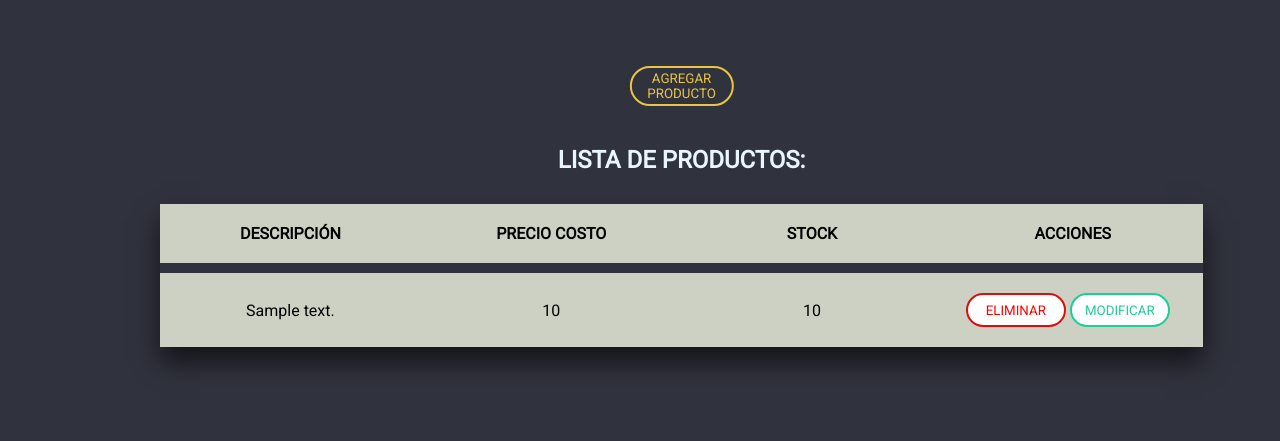
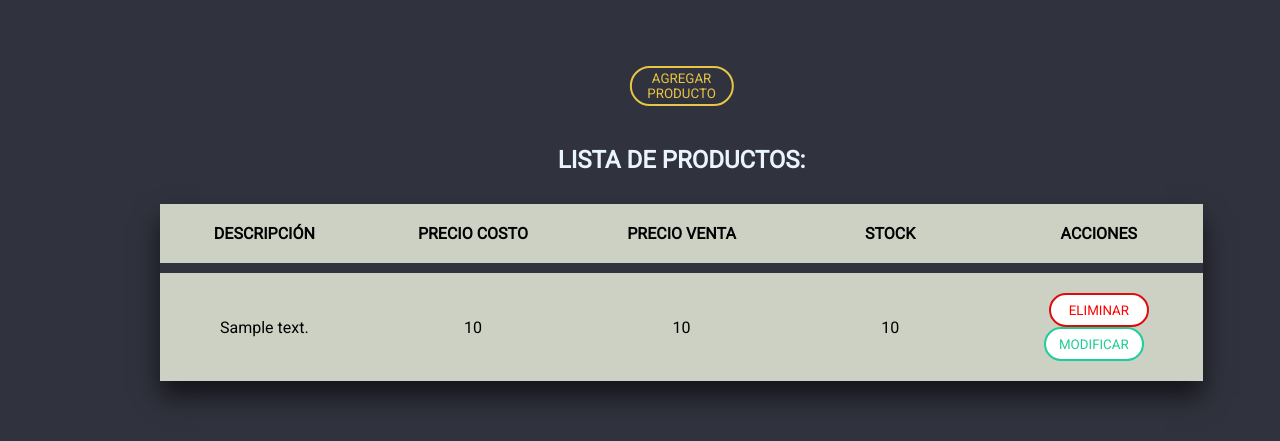
Before and after one commit to FrancoBrizuela01/TecnoCel-PHP-JS-MVC, a PHP site: page /controllers/Productos.php in a window 1280 px wide. Shown: the part 87-528 px from the top of the page. Run offline with PHP 8.4, Linux system fonts and the light colour scheme; the visitor is signed in with stand-in values (Sample User, id 1); tables that the repository leaves empty or names only in its code hold one stand-in row (values such as "Sample post").

Commit message:
modification of queries and views

```diff
--- a/controllers/CompraInsumos.php
+++ b/controllers/CompraInsumos.php
@@ -10,9 +10,6 @@ $p = new Producto();
 
 if (count($_POST) > 0) {
 
-    if (!isset($_POST['codigo'])) die("Escribir codigo");
-    if (!isset($_POST['stock'])) die("Escribir codigo");
-
     $p->ComprarInsumos($_POST['codigo'], $_POST['stock']);
 
     header('location: ../controllers/Productos.php');
--- a/controllers/Productos.php
+++ b/controllers/Productos.php
@@ -17,17 +17,14 @@ if (isset($_POST['cancelar'])) {
 
 if (isset($_POST['Modificar'])) {
 
-    $p->ModificarProducto($_POST['descripcion'], $_POST['precio_costo'], $_POST['proveedor'],                          $_POST['stock'], $_POST['id']);
+    $p->ModificarProducto($_POST['precio_costo'], $_POST['precio_venta'], $_POST['id']);
     header('Location: ../controllers/Productos.php');
 }
 
 if (count($_POST) > 0) {
 
-    if (!isset($_POST['nombre'])) die('Escribir el nombre');
-    if (!isset($_POST['desc'])) die('Escribir descripcion');
-    if (!isset($_POST['precio'])) die('Escribir el precio');
 
-    $p->NuevoProducto($_POST['desc'], $_POST['precio'], $_POST['nombre'], $_POST['stock']);
+    $p->NuevoProducto($_POST['desc'], $_POST['precio_costo'], $_POST['precio_venta'], $_POST['stock']);
 
     header('location: ../controllers/Productos.php');
 } else {
--- a/controllers/Ventas.php
+++ b/controllers/Ventas.php
@@ -13,7 +13,7 @@ $p = new Producto();
 
 if (count($_POST) > 0) {
 
-    $ven->AgregarVenta($_POST['fecha'], $_POST['total']);
+    $ven->AgregarVenta($_POST['fecha'], $_POST['cantidad'], $_POST['codigo']);
     $p->VentaRealizada($_POST['codigo'], $_POST['cantidad']);
 
     header('location: ../controllers/Ventas.php');
--- a/html/pedidoInsumos.php
+++ b/html/pedidoInsumos.php
@@ -19,13 +19,13 @@
             <table>
                 <tr>
                     <th>PRODUCTO</th>
-                    <th>STOCK</th>
+                    <th>CANTIDAD</th>
                     <th>ACCIONES</th>
                 </tr>
                 <tr>
                     <td>
                         <select id="codigo" name="codigo">
-                            <?php foreach ($this->insu as $a) {  ?>
+                            <?php foreach ($this->insumos as $a) {  ?>
                                 <option value="<?= htmlentities($a['codigo_producto']) ?>"><?= htmlentities($a['descripcion']) ?></option>
                             <?php } ?>
                         </select>
--- a/html/productos.php
+++ b/html/productos.php
@@ -20,6 +20,7 @@
             <tr>
                 <th>DESCRIPCIÓN</th>
                 <th>PRECIO COSTO</th>
+                <th>PRECIO VENTA</th>
                 <th>STOCK</th>
                 <th>ACCIONES</th>
             </tr>
@@ -27,6 +28,7 @@
                 <tr>
                     <td><?= htmlentities($p['descripcion']) ?></td>
                     <td><?= htmlentities($p['precio_costo']) ?></td>
+                    <td><?= htmlentities($p['precio_venta']) ?></td>
                     <td><?= htmlentities($p['stock']) ?></td>
                     <td>
                         <button class="btn-eliminar"><a href='../controllers/EliminarProducto.php?id=<?= htmlentities($p['codigo_producto']) ?> '>ELIMINAR </a></button>
@@ -47,20 +49,14 @@
                 <tr>
                     <th>DESCRIPCIÓN</th>
                     <th>PRECIO COSTO</th>
-                    <th>PROVEEDOR</th>
+                    <th>PRECIO VENTA</th>
                     <th>STOCK</th>
                     <th>ACCIONES</th>
                 </tr>
                 <tr>
                     <td><input type="text" name="desc" id="desc"></td>
-                    <td><input type="number" name="precio" id="precio" value=""></td>
-                    <td>
-                        <select name="nombre" id="nombre">
-                            <?php foreach ($this->prove as $p) {  ?>
-                                <option><?= htmlentities($p['nombre']) ?></option>
-                            <?php } ?>
-                        </select>
-                    </td>
+                    <td><input type="number" name="precio_costo" id="precio_costo" value=""></td>
+                    <td><input type="number" name="precio_venta" id="precio_venta" value=""></td>
                     <td><input type="number" name="stock" id="stock"></td>
                     <td>
                         <button type="submit" class="btn-modificar">CONFIRMAR</button>
@@ -77,10 +73,8 @@
             <table>
                 <tr>
                     <th>SELECCIONE UN PRODUCTO</th>
-                    <th>NUEVA DESCRIPCIÓN</th>
                     <th>NUEVO PRECIO COSTO</th>
-                    <th>NUEVO PROVEEDOR</th>
-                    <th>NUEVO STOCK</th>
+                    <th>NUEVO PRECIO VENTA</th>
                     <th>ACCIONES</th>
                 </tr>
                 <tr>
@@ -91,16 +85,8 @@
                             <?php  } ?>
                         </select>
                     </td>
-                    <td><input type="text" name="descripcion" id="descripcion" value=""></td>
                     <td><input type="number" name="precio_costo" id="precio_costo" value=""></td>
-                    <td>
-                        <select id="proveedor" name="proveedor">
-                            <?php foreach ($this->prove as $p) { ?>
-                                <option value="<?= htmlentities($p['nombre']) ?>"><?= htmlentities($p['nombre']) ?></option>
-                            <?php  } ?>
-                        </select>
-                    </td>
-                    <td><input type="number" name="stock" id="stock" value=""></td>
+                    <td><input type="number" name="precio_venta" id="precio_venta" value=""></td>
                     <td id="">
                         <a><button type="submit" name="Modificar" value="Modificar" class="btn-modificar">MODIFICAR</button></a>
                         <a href="#Divcontainer"><button type="submit" name="cancelar" value="Cancelar" class="btn-eliminar" onclick="ocultarModificarEmpleados()">CANCELAR</button></a>
--- a/html/ventas.php
+++ b/html/ventas.php
@@ -17,7 +17,6 @@
             <table>
                 <tr>
                     <th>FECHA</th>
-                    <th>TOTAL</th>
                     <th>PRODUCTO</th>
                     <th>CANTIDAD</th>
                     <th>ACCIONES</th>
@@ -25,7 +24,6 @@
                 <tr>
                 <tr>
                     <td><input type="date" name="fecha" id="fecha" value=""></td>
-                    <td><input type="number" name="total" id="total" value=""></td>
                     <td>
                         <select id="codigo" name="codigo">
                             <?php foreach ($this->productos as $p) {  ?>
--- a/models/Producto.php
+++ b/models/Producto.php
@@ -14,7 +14,7 @@ class Producto extends model
         return $this->db->fetchAll();
     }
 
-    public function NuevoProducto($desc, $precio, $nombre, $stock)
+    public function NuevoProducto($desc, $precio_costo, $precio_venta, $stock)
     {
 
         if (!isset($desc)) throw new ValidacionException('error 1');
@@ -22,21 +22,18 @@ class Producto extends model
         if (strlen($desc) > 20) throw new ValidacionException('error 3');
         $desc = $this->db->escape($desc);
 
-        if (!isset($nombre)) throw new ValidacionException('error 4');
-        if (strlen($nombre) < 1) throw new ValidacionException('error 5');
-        if (strlen($nombre) > 20) throw new ValidacionException('error 6');
-        $nombre = $this->db->escape($nombre);
+        if (!is_numeric($precio_costo)) throw new ValidacionException1('error 4');
+        if (!ctype_digit($precio_costo))  throw new ValidacionException1('error 5');
 
-        if (strlen($precio) < 1) throw new ValidacionException('error 7');
-        if (strlen($precio) > 40) throw new ValidacionException('error 8');
-        $precio = $this->db->escape($precio);
+        if (!is_numeric($precio_venta)) throw new ValidacionException1('error 6');
+        if (!ctype_digit($precio_venta))  throw new ValidacionException1('error 7');
 
-        if (!is_numeric($stock)) throw new ValidacionException1('error 9');
-        if (!ctype_digit($stock))  throw new ValidacionException1('error 10');
+        if (!is_numeric($stock)) throw new ValidacionException1('error 8');
+        if (!ctype_digit($stock))  throw new ValidacionException1('error 9');
 
         $this->db->query("INSERT INTO productos
-								(descripcion, precio_costo, nombre_prove, stock) VALUES
-								('$desc', $precio, '$nombre', $stock )");
+								(descripcion, precio_costo, precio_venta, stock) VALUES
+								('$desc', $precio_costo, '$precio_venta', $stock )");
     }
 
     public function EliminarProducto($id)
@@ -50,34 +47,21 @@ class Producto extends model
 								WHERE codigo_producto = $id ");
     }
 
-    public function ModificarProducto($desc, $precio, $prove, $stock, $id)
+    public function ModificarProducto($precio_costo, $precio_venta, $id)
     {
-        if (strlen($precio) < 1) throw new ValidacionException1('error 1');
-        if (strlen($precio) > 40) throw new ValidacionException1('error 2');
-        $precio = $this->db->escape($precio);
+        if (!is_numeric($precio_costo)) throw new ValidacionException1('error 11');
+        if (!ctype_digit($precio_costo))  throw new ValidacionException1('error 12');
 
-        if (!isset($prove)) throw new ValidacionException1('error 3');
-        if (strlen($prove) < 1) throw new ValidacionException1('error 4');
-        if (strlen($prove) > 20) throw new ValidacionException1('error 5');
-        $prove = $this->db->escape($prove);
-
-        if (strlen($stock) < 1) throw new ValidacionException1('error 6');
-        if (strlen($stock) > 40) throw new ValidacionException1('error 7');
-        $stock = $this->db->escape($stock);
-
-        if (!isset($desc)) throw new ValidacionException1('error 8');
-        if (strlen($desc) < 1) throw new ValidacionException1('error 9');
-        if (strlen($desc) > 20) throw new ValidacionException1('error 10');
-        $desc = $this->db->escape($desc);
+        if (!is_numeric($precio_venta)) throw new ValidacionException1('error 11');
+        if (!ctype_digit($precio_venta))  throw new ValidacionException1('error 12');
 
         if (!is_numeric($id)) throw new ValidacionException1('error 11');
         if (!ctype_digit($id))  throw new ValidacionException1('error 12');
 
+
         $this->db->query("UPDATE productos
-								set descripcion = '$desc',
-									precio_costo = $precio,
-									nombre_prove = '$prove',
-									stock = $stock
+								set	precio_costo = $precio_costo,
+									precio_venta = $precio_venta
 								WHERE codigo_producto = $id");
     }
 
@@ -107,6 +91,10 @@ class Producto extends model
         $this->db->query("UPDATE productos
 								set stock = stock + $stock
 								WHERE codigo_producto = $id	");
+
+        $this->db->query("INSERT INTO compra_producto
+                            (codigo_producto, cantidad) VALUES
+                            ($id, $stock)");
     }
 }
 
--- a/models/Venta.php
+++ b/models/Venta.php
@@ -16,7 +16,7 @@ class Venta extends model
         return $this->db->fetchAll();
     }
 
-    public function AgregarVenta($fecha, $cantidad)
+    public function AgregarVenta($fecha, $cantidad, $codigo)
     {
 
         if (strlen($cantidad) < 1) throw new ValidacionException5('error 1');
@@ -44,8 +44,8 @@ class Venta extends model
         $fecha = "$anio-$mes-$dia";
 
         $this->db->query("INSERT INTO codigo_venta
-								(fecha, cantidad) VALUES
-								('$fecha', $cantidad)	");
+								(codigo_producto, fecha, cantidad) VALUES
+								($codigo, '$fecha', $cantidad)	");
     }
 
     public function totalMes($mes, $anio)
```
